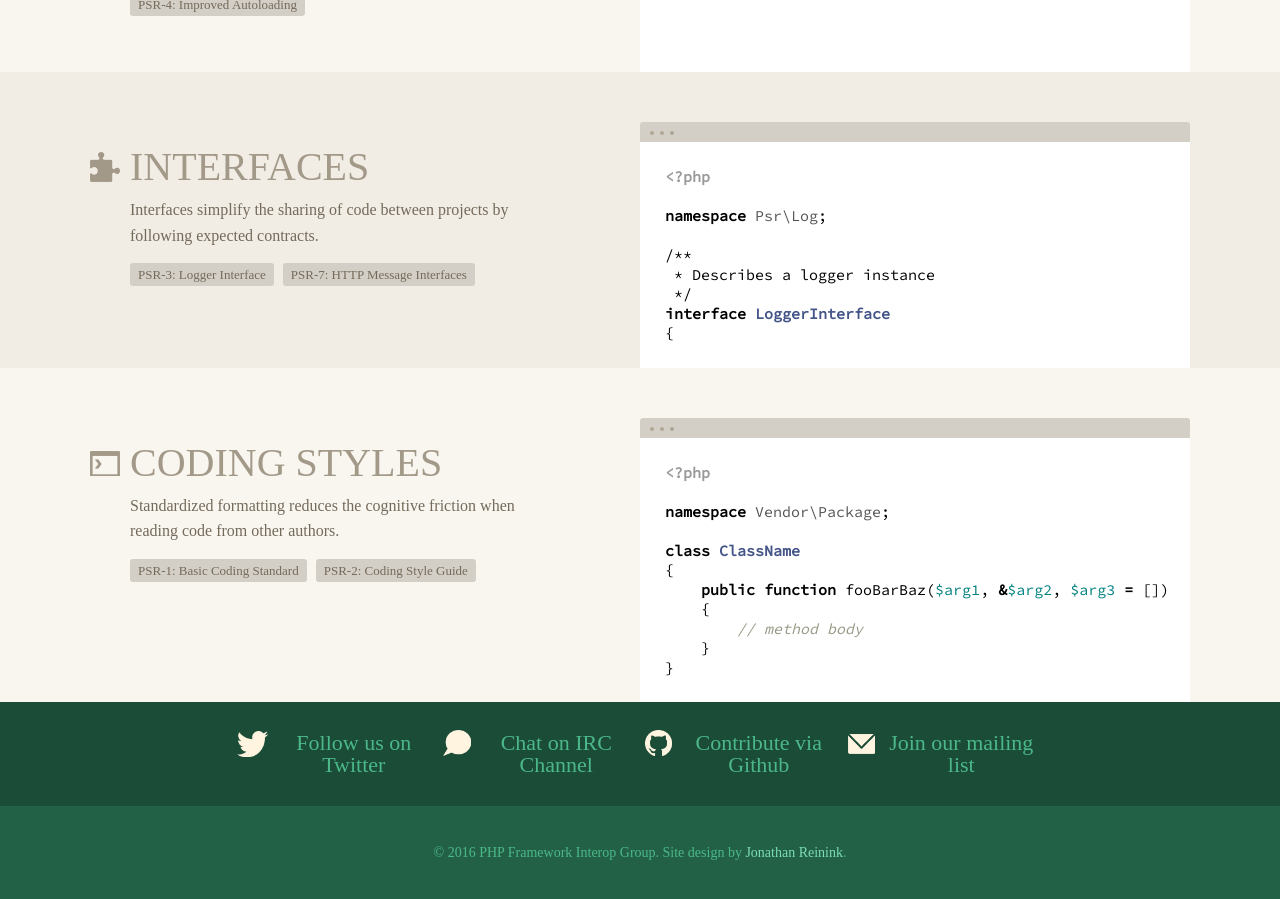
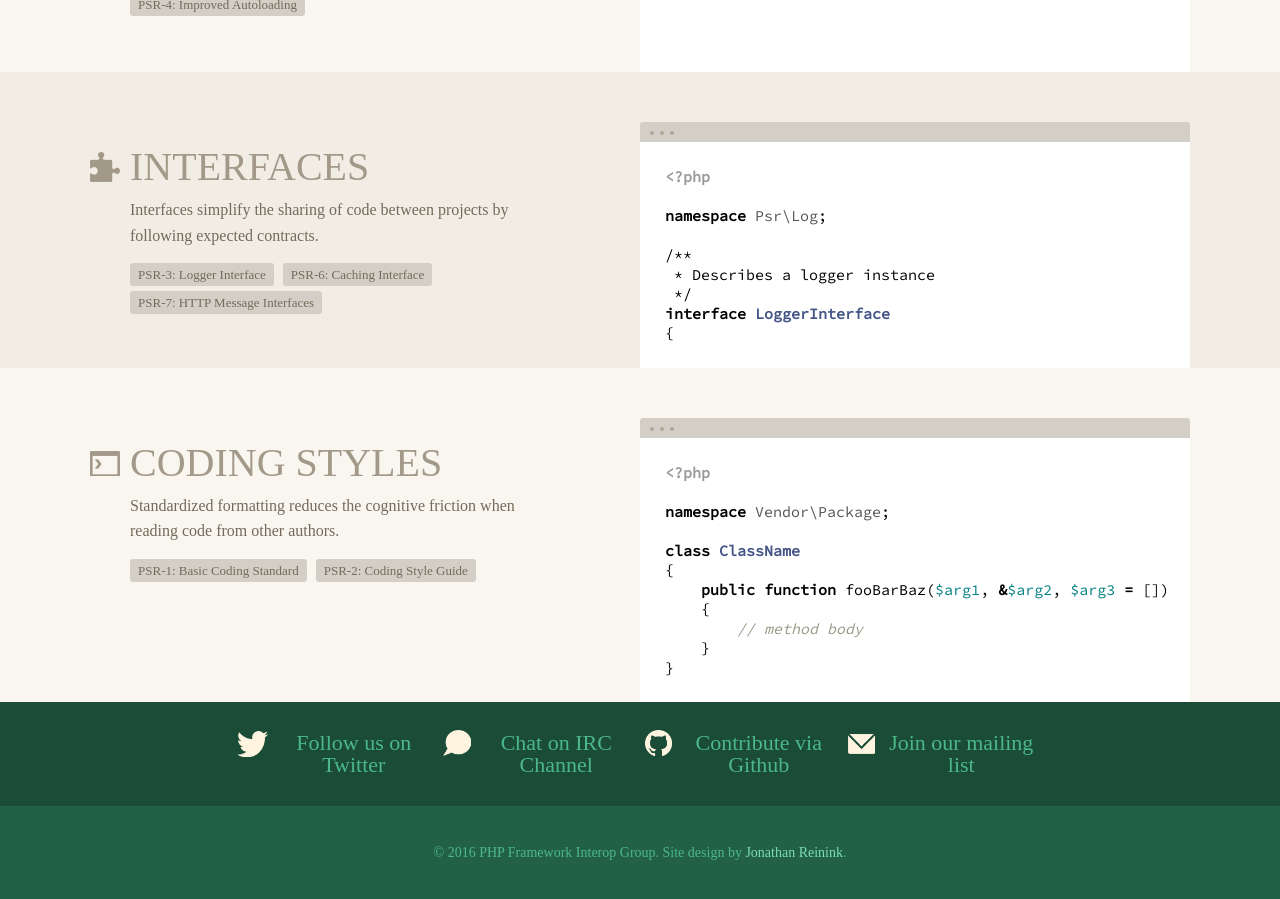
Before and after one commit to php-fig/www.php-fig.org, a Jekyll site: the page built from pages/index.html, in a window 1280 px wide and 900 px high, scrolled down 843 px. Built offline with Jekyll 4.4.1, drawn with Linux system fonts in a browser that asks for light colours; nearby versions of some CDN libraries; some web fonts are replaced; Markdown is read by kramdown in place of the engine named in the settings.

Commit message:
Add link to the caching interface as approved PSR

```diff
--- a/pages/index.html
+++ b/pages/index.html
@@ -87,6 +87,7 @@ class ClassName
                     <p class="home_features__description">Interfaces simplify the sharing of code between projects by following expected contracts.</p>
                     <ul class="home_features__links">
                         <a class="home_features__link" href="/psr/psr-3/">PSR-3: Logger Interface</a>
+                        <a class="home_features__link" href="/psr/psr-6/">PSR-6: Caching Interface</a>
                         <a class="home_features__link" href="/psr/psr-7/">PSR-7: HTTP Message Interfaces</a>
                     </ul>
                 </div>
```
